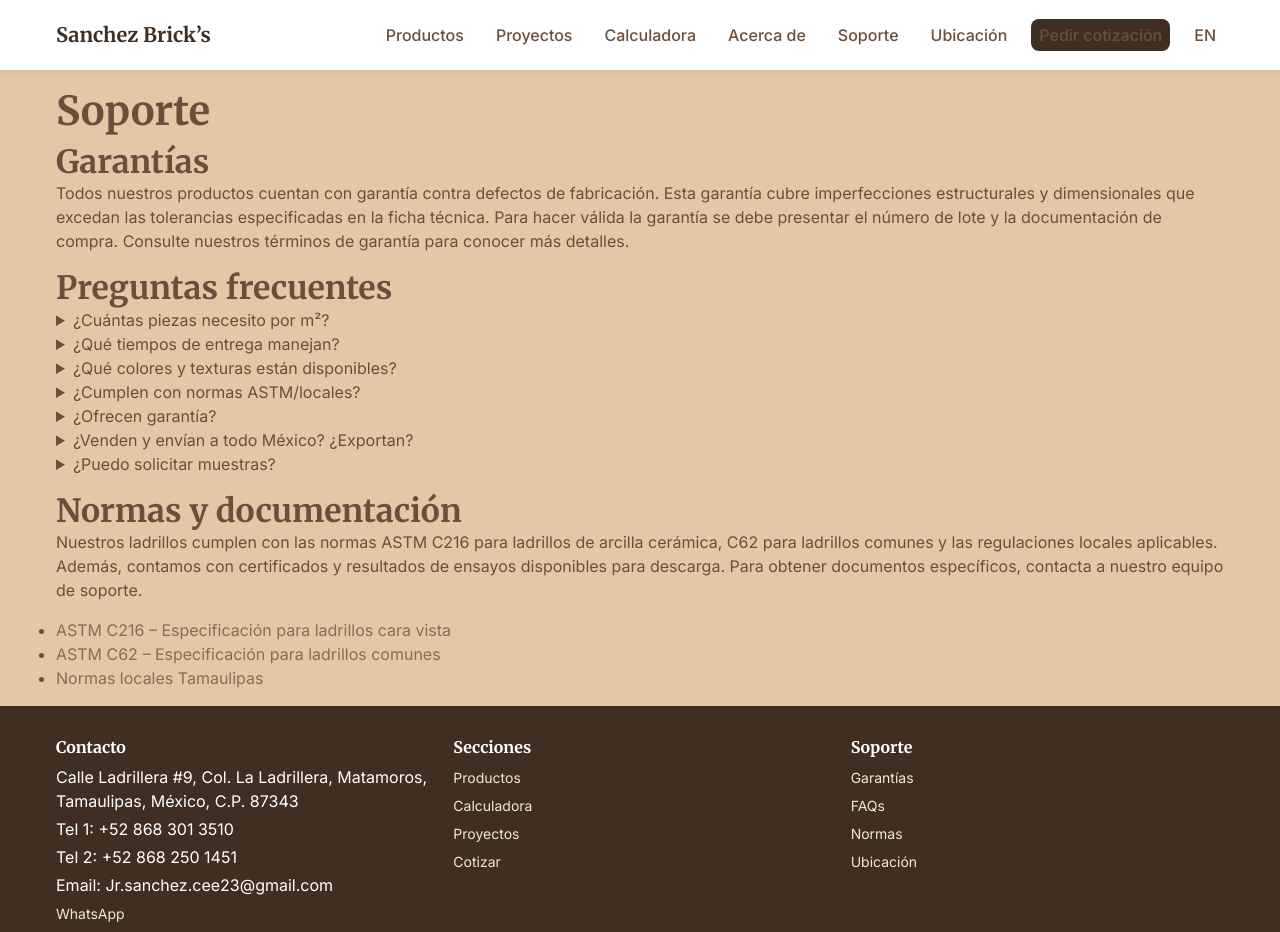
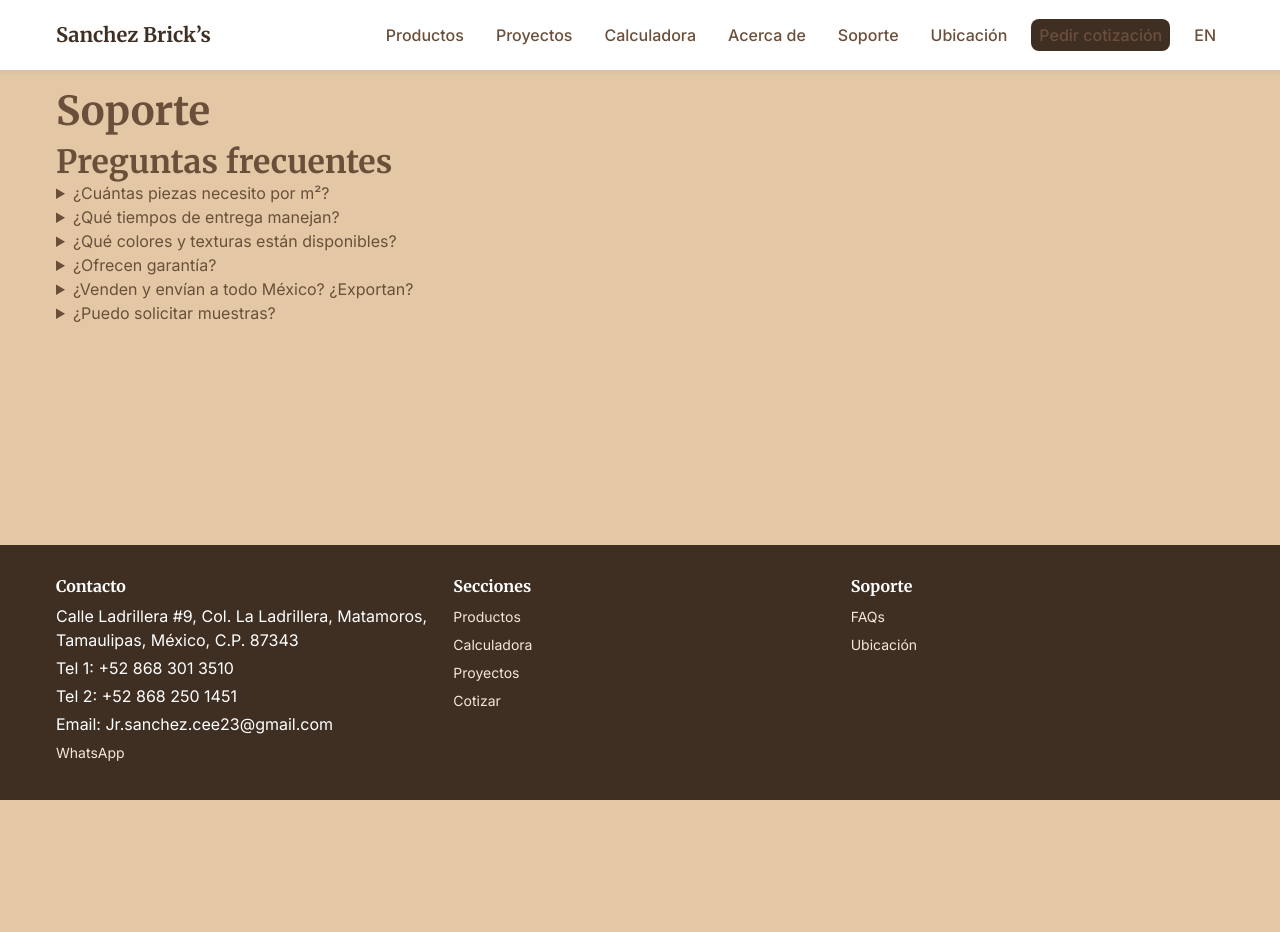
Before and after one commit to AkaBronko1/sanchez-bricks, a plain HTML site: page soporte.html in a window 1280 px wide. After the commit the page ends 800 px from the top, so only its background shows below. Drawn offline with Linux system fonts and the light colour scheme.

Commit message:
Actualiza contenido (remueve garantías y normas)

```diff
--- a/soporte.html
+++ b/soporte.html
@@ -4,7 +4,7 @@
   <meta charset="UTF-8">
   <meta name="viewport" content="width=device-width, initial-scale=1.0">
   <title>Soporte | Sanchez Brick’s</title>
-  <meta name="description" content="Encuentra información sobre garantías, preguntas frecuentes y normas de nuestros productos.">
+  <meta name="description" content="Preguntas frecuentes sobre nuestros productos y soporte de atención.">
   <link rel="preconnect" href="https://fonts.googleapis.com">
   <link rel="preconnect" href="https://fonts.gstatic.com" crossorigin>
   <link href="https://fonts.googleapis.com/css2?family=Inter:wght@400;500;600&family=Merriweather:wght@700;800&display=swap" rel="stylesheet">
@@ -29,11 +29,7 @@
   </header>
   <main class="container mt-4">
     <h1 class="mb-2">Soporte</h1>
-    <!-- Garantías -->
-    <section class="mb-4">
-      <h2>Garantías</h2>
-      <p>Todos nuestros productos cuentan con garantía contra defectos de fabricación. Esta garantía cubre imperfecciones estructurales y dimensionales que excedan las tolerancias especificadas en la ficha técnica. Para hacer válida la garantía se debe presentar el número de lote y la documentación de compra. Consulte nuestros términos de garantía para conocer más detalles.</p>
-    </section>
+
     <!-- FAQs -->
     <section id="faq" class="mb-4">
       <h2>Preguntas frecuentes</h2>
@@ -50,10 +46,7 @@
           <summary>¿Qué colores y texturas están disponibles?</summary>
           <p>Ofrecemos una amplia variedad de colores naturales y acabados lisos, semirústicos y rústicos. Consulte nuestro catálogo para ver las opciones.</p>
         </details>
-        <details>
-          <summary>¿Cumplen con normas ASTM/locales?</summary>
-          <p>Sí. Nuestros productos se fabrican bajo control de calidad y cumplen las normas ASTM aplicables y las locales vigentes.</p>
-        </details>
+
         <details>
           <summary>¿Ofrecen garantía?</summary>
           <p>Garantía contra defectos de fabricación conforme a ficha técnica y buenas prácticas de instalación.</p>
@@ -68,16 +61,7 @@
         </details>
       </div>
     </section>
-    <!-- Normas -->
-    <section id="normas" class="mb-4">
-      <h2>Normas y documentación</h2>
-      <p>Nuestros ladrillos cumplen con las normas ASTM C216 para ladrillos de arcilla cerámica, C62 para ladrillos comunes y las regulaciones locales aplicables. Además, contamos con certificados y resultados de ensayos disponibles para descarga. Para obtener documentos específicos, contacta a nuestro equipo de soporte.</p>
-      <ul>
-        <li><a href="#">ASTM C216 – Especificación para ladrillos cara vista</a></li>
-        <li><a href="#">ASTM C62 – Especificación para ladrillos comunes</a></li>
-        <li><a href="#">Normas locales Tamaulipas</a></li>
-      </ul>
-    </section>
+
   </main>
   <footer>
     <div class="container footer-grid">
@@ -103,9 +87,7 @@
       <div>
         <h4>Soporte</h4>
         <ul>
-          <li><a href="soporte.html">Garantías</a></li>
           <li><a href="soporte.html#faq">FAQs</a></li>
-          <li><a href="soporte.html#normas">Normas</a></li>
           <li><a href="ubicacion.html">Ubicación</a></li>
         </ul>
       </div>
```
Also changed, not shown: acerca-de.html (+0 -2 lines), calculadora.html (+0 -2 lines), cotizar.html (+0 -2 lines), en/index.html (+2 -4 lines), index.html (+2 -4 lines), producto.html (+0 -2 lines), productos.html (+0 -2 lines), proyecto.html (+0 -2 lines), proyectos.html (+0 -2 lines), ubicacion.html (+0 -2 lines).
